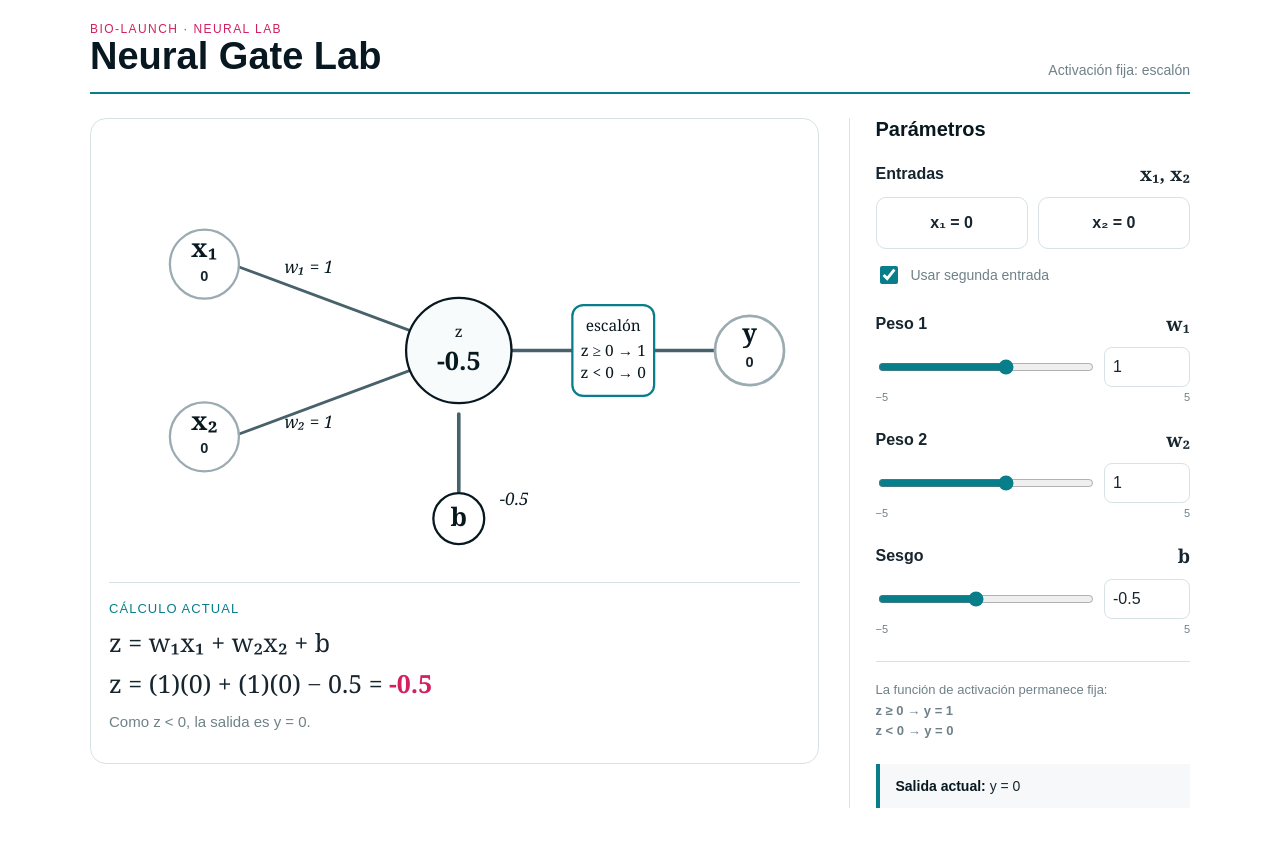
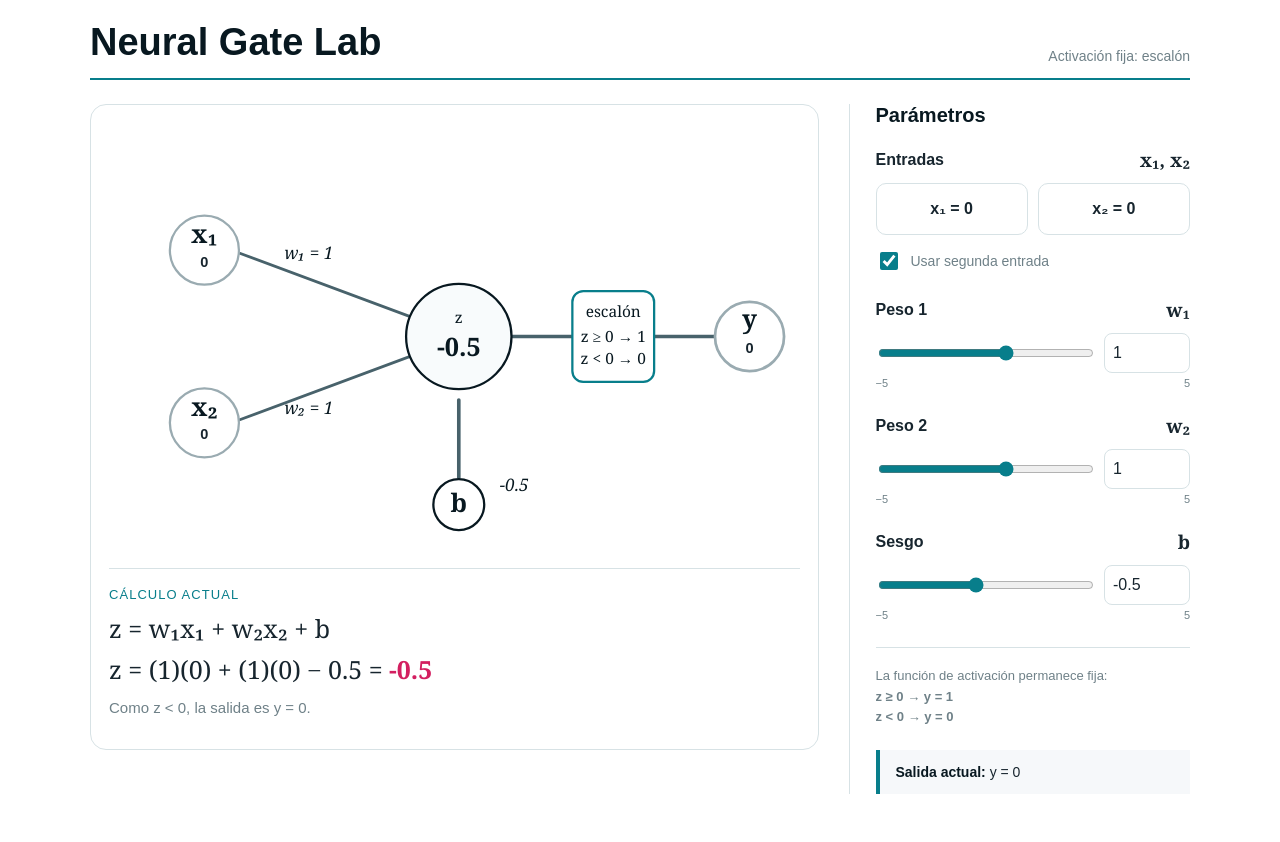
Before and after one commit to BarraganA/Bio-Launch, a plain HTML site: page neural_gate_lab/index.html in a window 1280 px wide. Drawn offline with Linux system fonts and the light colour scheme.

Commit message:
Update index.html

```diff
--- a/neural_gate_lab/index.html
+++ b/neural_gate_lab/index.html
@@ -11,7 +11,6 @@
   <main class="app">
     <header class="topbar">
       <div>
-        <p class="eyebrow">Bio-Launch · Neural Lab</p>
         <h1>Neural Gate Lab</h1>
       </div>
       <p class="step-note">Activación fija: escalón</p>
```
